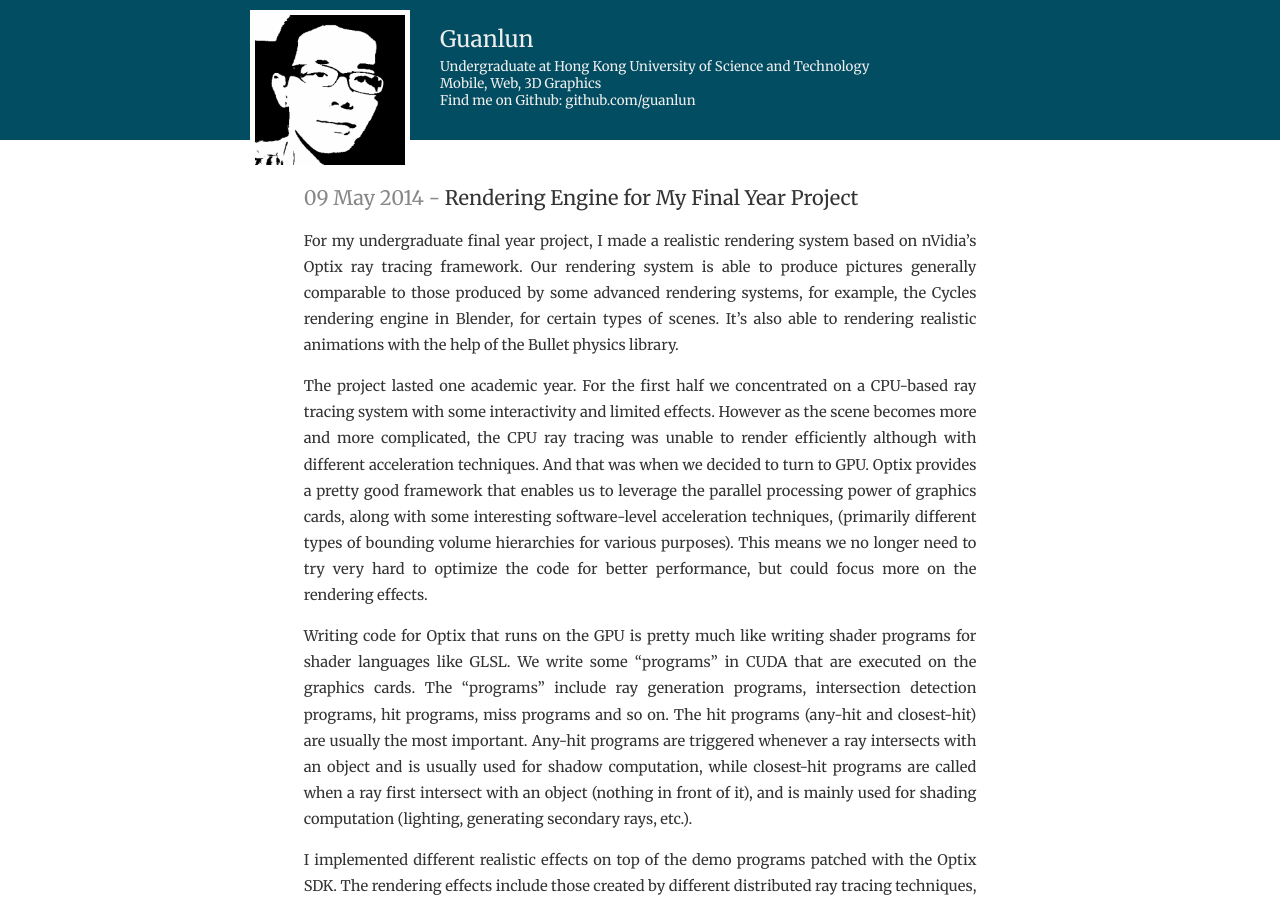
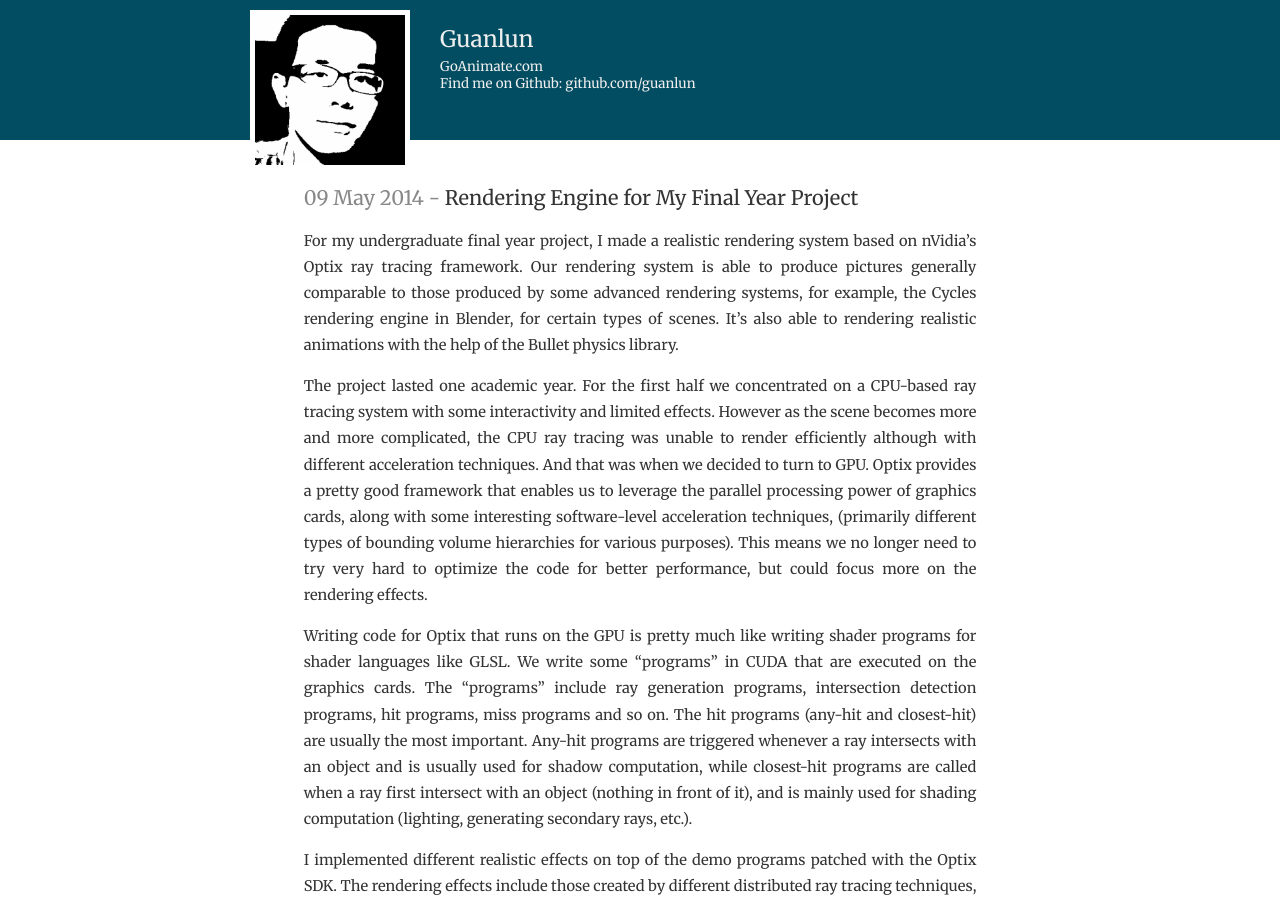
Before and after one commit to guanlun/guanlun.github.io, a Jekyll site: the page built from index.html, in a window 1280 px wide and 900 px high. Built offline with Jekyll 4.4.1, drawn with Linux system fonts in a browser that asks for light colours; Markdown is read by kramdown in place of the engine named in the settings.

Commit message:
Update default.html

```diff
--- a/_layouts/default.html
+++ b/_layouts/default.html
@@ -24,8 +24,7 @@
             <div class="about-me-text-container">
               <div class="my-name">Guanlun</div>
               <div class="intro-text">
-                Undergraduate at Hong Kong University of Science and Technology<br />
-                Mobile, Web, 3D Graphics<br />
+                <a href="goanimate.com">GoAnimate.com</a><br />
                 Find me on Github: <a href="https://github.com/guanlun">github.com/guanlun</a><br />
               </div>
             </div>
```
